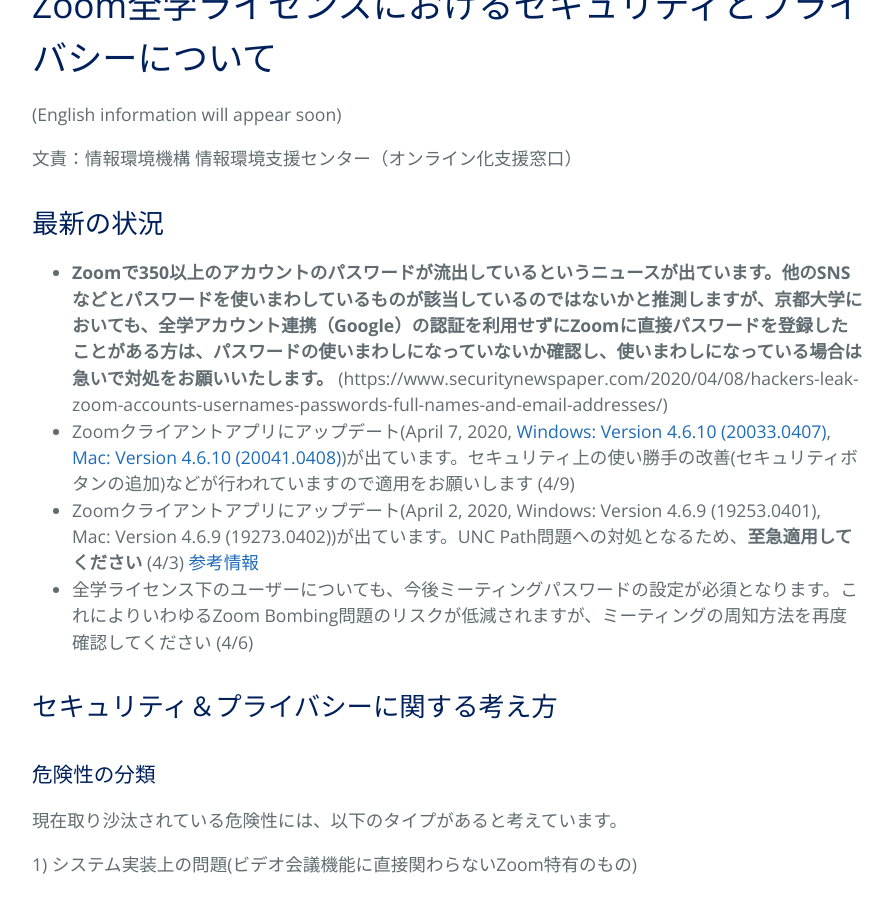
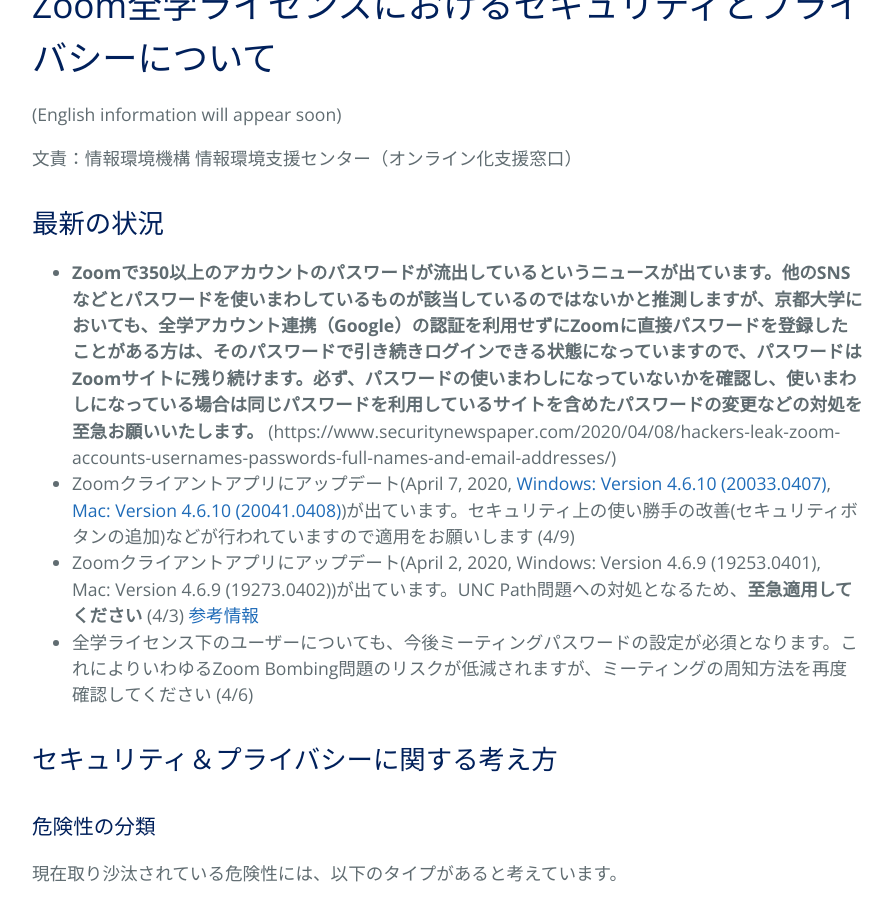
Before and after one commit to kyoto-u/online-edu, a Jekyll site: the page built from zoom-security.md, in a window 1280 px wide and 900 px high, scrolled down 426 px. Shown: the whole window, without its empty margins (192-1085 px from the left). Built offline with Jekyll 4.4.1, drawn with Linux system fonts in a browser that asks for light colours.

Commit message:
Update zoom-security.md

```diff
--- a/zoom-security.md
+++ b/zoom-security.md
@@ -9,7 +9,7 @@ title: オンラインミーティングサービス(Zoom全学ライセンス)
 
 ## 最新の状況
 
-- **Zoomで350以上のアカウントのパスワードが流出しているというニュースが出ています。他のSNSなどとパスワードを使いまわしているものが該当しているのではないかと推測しますが、京都大学においても、全学アカウント連携（Google）の認証を利用せずにZoomに直接パスワードを登録したことがある方は、パスワードの使いまわしになっていないか確認し、使いまわしになっている場合は急いで対処をお願いいたします。**
+- **Zoomで350以上のアカウントのパスワードが流出しているというニュースが出ています。他のSNSなどとパスワードを使いまわしているものが該当しているのではないかと推測しますが、京都大学においても、全学アカウント連携（Google）の認証を利用せずにZoomに直接パスワードを登録したことがある方は、そのパスワードで引き続きログインできる状態になっていますので、パスワードはZoomサイトに残り続けます。必ず、パスワードの使いまわしになっていないかを確認し、使いまわしになっている場合は同じパスワードを利用しているサイトを含めたパスワードの変更などの対処を至急お願いいたします。**
  (https://www.securitynewspaper.com/2020/04/08/hackers-leak-zoom-accounts-usernames-passwords-full-names-and-email-addresses/)
 - Zoomクライアントアプリにアップデート(April 7, 2020, [Windows: Version 4.6.10 (20033.0407)](https://support.zoom.us/hc/en-us/articles/201361953-New-Updates-for-Windows), [Mac: Version 4.6.10 (20041.0408)](https://support.zoom.us/hc/en-us/articles/201361963-New-Updates-for-macOS))が出ています。セキュリティ上の使い勝手の改善(セキュリティボタンの追加)などが行われていますので適用をお願いします (4/9)
 - Zoomクライアントアプリにアップデート(April 2, 2020, Windows: Version 4.6.9 (19253.0401), Mac: Version 4.6.9 (19273.0402))が出ています。UNC Path問題への対処となるため、**至急適用してください** (4/3) [参考情報](https://www.ipa.go.jp/security/ciadr/vul/alert20200403.html)
```
